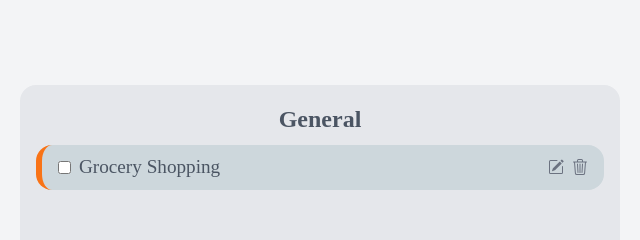
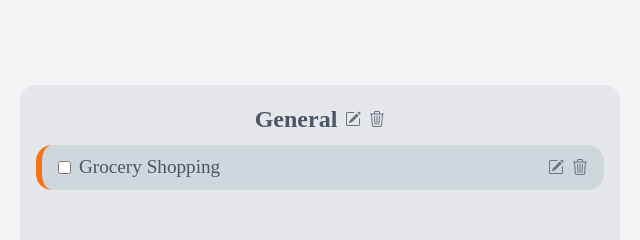
Before and after one commit to brandonleehs/Todo-App, a website built with webpack: page src/index.html in a window 1280 px wide. Both pictures are taken after a click on the link "Inbox". Shown: the part 113-353 px from the top of the page, 440-1080 px from the left. Built offline with nearby package versions, Linux system fonts and the light colour scheme.

Commit message:
Feat: Add edit and delete functionality for projects

```diff
--- a/src/Controller.js
+++ b/src/Controller.js
@@ -60,7 +60,7 @@ export default class Controller {
         new Task(
           DBManager.read('projects')[0].id,
           'Grocery Shopping',
-          '2024-08-03',
+          `${new Date().toISOString().split('T')[0]}`,
           'medium',
           "Buy groceries for the week, including fruits, vegetables, dairy products, and household essentials. Don't forget to check for any special offers or discounts."
         ),
--- a/src/base.scss
+++ b/src/base.scss
@@ -1,5 +1,5 @@
-@use "abstracts" as *;
-@use "components";
+@use 'abstracts' as *;
+@use 'components';
 
 .no-transition,
 .no-transition * {
@@ -13,6 +13,7 @@
 body {
   --padding: 2rem;
   --overlay: rgba(0, 0, 0, 0.4);
+  --picture-max-width: 600px;
 
   background-color: var(--clr-neutral-100);
   color: var(--clr-neutral-600);
@@ -32,7 +33,7 @@ body {
     }
 
     &.body--toggle::after {
-            content: "";
+      content: '';
       position: fixed;
       top: 0;
       left: 0;
@@ -66,7 +67,7 @@ a {
   font-weight: $fw-bold;
   display: inline-flex;
   align-items: center;
-    gap: .5rem;
+  gap: 0.5rem;
 
   svg {
     fill: var(--clr-neutral-500);
--- a/src/components/_inbox.scss
+++ b/src/components/_inbox.scss
@@ -1,4 +1,4 @@
-@use "../abstracts" as *;
+@use '../abstracts' as *;
 
 .inbox {
   min-height: 65vh;
@@ -6,15 +6,15 @@
   justify-items: center;
 
   &__project {
-        --content-gap: .5rem;
-        --padding: .5rem 1rem;
-        --layout-gap: .5rem;
+    --content-gap: 0.5rem;
+    --padding: 0.5rem 1rem;
+    --layout-gap: 0.5rem;
 
     display: flex;
     flex-direction: column;
     gap: var(--layout-gap);
     padding: 1rem;
-        width: min(75%, 600px);
+    width: min(75%, var(--picture-max-width));
     text-align: center;
     background-color: var(--clr-neutral-200);
     border-radius: 1rem;
@@ -26,9 +26,27 @@
     }
   }
 
+  button {
+    padding: 0;
+    min-width: 1rem;
+  }
+
+  .project-wrapper {
+    display: flex;
+    justify-content: center;
+    gap: var(--content-gap);
+    align-self: center;
+
+    max-width: calc(min(100vw, 600px) - 7rem);
+  }
+
   &__project-title {
     font-size: $fs-700;
     font-weight: $fw-bold;
+
+    text-overflow: ellipsis;
+    overflow: hidden;
+    white-space: nowrap;
   }
 
   &__buttons {
@@ -65,13 +83,8 @@
     }
   }
 
-    button {
-        padding: 0;
-        min-width: 1rem;
+  @include priority-style('none');
+  @include priority-style('low');
+  @include priority-style('medium');
+  @include priority-style('high');
 }
-
-    @include priority-style("none");
-    @include priority-style("low");
-    @include priority-style("medium");
-    @include priority-style("high");
-}
--- a/src/components/_modal.scss
+++ b/src/components/_modal.scss
@@ -57,6 +57,7 @@
   border-radius: 1rem;
   padding: 1rem;
   color: var(--clr-neutral-600);
+  width: 100%;
 
   &__form {
     display: grid;
--- a/src/events/InboxEvent.js
+++ b/src/events/InboxEvent.js
@@ -25,12 +25,20 @@ export default class InboxEvent extends ViewEvent {
   }
 
   #bindDeleteButton() {
-    const deleteButtonList = document.querySelectorAll('.inbox__delete');
+    const deleteButtonList = document.querySelectorAll(
+      `.inbox__project [class*='__delete']`
+    );
 
     for (const deleteButton of deleteButtonList) {
       deleteButton.addEventListener('click', () => {
         const id = deleteButton.parentNode.parentNode.getAttribute('data-id');
-
+        if (!DBManager.readById(id).projectId) {
+          DBManager.read('tasks').forEach((task) => {
+            if (task.projectId === id) {
+              DBManager.deleteById(task.id);
+            }
+          });
+        }
         DBManager.deleteById(id);
         Event.emit('itemChanged');
       });
@@ -40,14 +48,20 @@ export default class InboxEvent extends ViewEvent {
   #bindInfoButton() {
     const body = document.querySelector('body');
     const sidebar = document.querySelector('.sidebar');
-    const infoButtonList = document.querySelectorAll('.inbox__info');
+    const infoButtonList = document.querySelectorAll(
+      `.inbox__project [class*='__info']`
+    );
 
     for (const infoButton of infoButtonList) {
       infoButton.addEventListener('click', () => {
         const id = infoButton.parentNode.parentNode.getAttribute('data-id');
 
         const modal = new EditModal(this._controller, id);
-        modal.render('task');
+        if (DBManager.readById(id).projectId) {
+          modal.render('task');
+        } else {
+          modal.render('project');
+        }
 
         if (window.vw <= 992) {
           sidebar.classList.add('hide');
--- a/src/views/Inbox.js
+++ b/src/views/Inbox.js
@@ -39,13 +39,32 @@ export default class Inbox extends View {
     const tasks = DBManager.read('tasks');
 
     for (const project of projects) {
-      const inboxProject = document.querySelector('.inbox__project');
+      // const inboxProject = document.querySelector('.inbox__project');
+      const inbox = document.querySelector('.inbox');
+      const inboxProject = document.createElement('ul');
+      inboxProject.className = 'inbox__project';
       const p = document.createElement('p');
+      const div = document.createElement('div');
+      div.className = 'project-wrapper';
+      div.setAttribute('data-id', project.id);
 
       p.className = 'inbox__project-title';
       p.textContent = project.title;
-      p.setAttribute('data-id', project.id);
-      inboxProject.appendChild(p);
+
+      const projectButtonHTML = `<div class="inbox__buttons">
+        <button type="button" class="project__info"><svg xmlns="http://www.w3.org/2000/svg" width="16" height="16" fill="currentColor" class="bi bi-pencil-square" viewBox="0 0 16 16">
+        <path d="M15.502 1.94a.5.5 0 0 1 0 .706L14.459 3.69l-2-2L13.502.646a.5.5 0 0 1 .707 0l1.293 1.293zm-1.75 2.456-2-2L4.939 9.21a.5.5 0 0 0-.121.196l-.805 2.414a.25.25 0 0 0 .316.316l2.414-.805a.5.5 0 0 0 .196-.12l6.813-6.814z"></path>
+        <path fill-rule="evenodd" d="M1 13.5A1.5 1.5 0 0 0 2.5 15h11a1.5 1.5 0 0 0 1.5-1.5v-6a.5.5 0 0 0-1 0v6a.5.5 0 0 1-.5.5h-11a.5.5 0 0 1-.5-.5v-11a.5.5 0 0 1 .5-.5H9a.5.5 0 0 0 0-1H2.5A1.5 1.5 0 0 0 1 2.5z"></path>
+            </svg></button><button type="button" class="project__delete"><svg xmlns="http://www.w3.org/2000/svg" width="16" height="16" fill="currentColor" class="bi bi-trash3" viewBox="0 0 16 16">
+        <path d="M6.5 1h3a.5.5 0 0 1 .5.5v1H6v-1a.5.5 0 0 1 .5-.5M11 2.5v-1A1.5 1.5 0 0 0 9.5 0h-3A1.5 1.5 0 0 0 5 1.5v1H1.5a.5.5 0 0 0 0 1h.538l.853 10.66A2 2 0 0 0 4.885 16h6.23a2 2 0 0 0 1.994-1.84l.853-10.66h.538a.5.5 0 0 0 0-1zm1.958 1-.846 10.58a1 1 0 0 1-.997.92h-6.23a1 1 0 0 1-.997-.92L3.042 3.5zm-7.487 1a.5.5 0 0 1 .528.47l.5 8.5a.5.5 0 0 1-.998.06L5 5.03a.5.5 0 0 1 .47-.53Zm5.058 0a.5.5 0 0 1 .47.53l-.5 8.5a.5.5 0 1 1-.998-.06l.5-8.5a.5.5 0 0 1 .528-.47M8 4.5a.5.5 0 0 1 .5.5v8.5a.5.5 0 0 1-1 0V5a.5.5 0 0 1 .5-.5"></path>
+            </svg></button>
+      </div>`;
+
+      div.insertAdjacentElement('afterbegin', p);
+      div.insertAdjacentHTML('beforeend', projectButtonHTML);
+
+      inboxProject.appendChild(div);
+      inbox.appendChild(inboxProject);
     }
 
     for (const task of tasks) {
@@ -79,7 +98,6 @@ export default class Inbox extends View {
   #createContent() {
     const inbox = document.createElement('section');
     inbox.className = 'inbox';
-    inbox.innerHTML = `<ul class="inbox__project"></ul>`;
     return inbox;
   }
 }
```
Also changed, not shown: dist/index.bundle.js. Lines whose indentation alone changed are shown as unchanged.
